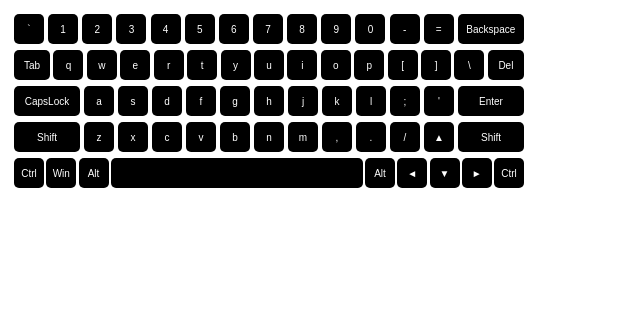
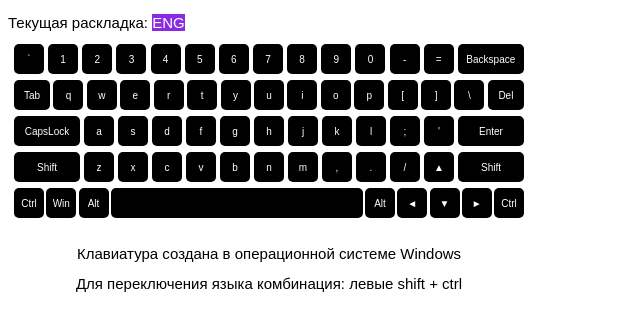
Before and after one commit to BlueOwll/rs-school-virtual-keyboard, a website with bundled scripts: page index.html in a window 1280 px wide. Shown: the whole page, without its empty margins (0-640 px from the left). Built offline with nearby package versions, Linux system fonts and the light colour scheme.

Commit message:
feat: add layout changing

```diff
--- a/src/index.js
+++ b/src/index.js
@@ -7,6 +7,7 @@ import Keyboard from './keyboard.js';
 
 let isEngl = true;
 let virtKeyboard;
+let lang;
 
 window.onload = function () {
     if (localStorage.getItem('isEngl') !== null) {
@@ -23,7 +24,24 @@ window.onload = function () {
     view.className = 'view';
     document.body.append(view);
 
+    const langLabel = document.createElement('span');
+    langLabel.className = 'descr';
+    langLabel.innerHTML = 'Текущая раскладка:    ';
+    view.append(langLabel);
+
+    lang = document.createElement('span');
+    lang.className = 'lang';
+    lang.innerHTML = (isEngl) ? 'ENG' : 'РУС';
+    view.append(lang);
+
     virtKeyboard = new Keyboard(view, isEngl);
+
+
+    const descr = document.createElement('p');
+    descr.className = 'descr';
+    descr.innerHTML = 'Клавиатура создана в операционной системе Windows<br>Для переключения языка комбинация: левыe shift + ctrl';
+    view.append(descr);
+
 
     console.log(virtKeyboard.keys);
 
@@ -53,8 +71,6 @@ const addKeyboardEventsHandler = function () {
 };
 const pressButtonHandler = function (id) {
     const currVKey = virtKeyboard.findKeyById(id);
-
-        console.log(pressedKeys);
     if (currVKey) {
         currVKey.pressKey();
     }
@@ -63,33 +79,25 @@ const pressButtonHandler = function (id) {
         if (!virtKeyboard.isCapsLock) {
             currVKey.releaseKey();
         }
-            console.log('cAPSLOCK DOWN');
     }
     if (currVKey.id.includes('Shift')) {
         virtKeyboard.pressedShift();
     }
-        console.log('pressedkes = ' + pressedKeys);
 };
 
 const releaseButtonHandler = function (id) {
     const currVKey = virtKeyboard.findKeyById(id);
     const i = pressedKeys.indexOf(currVKey.id);
-        console.log('released key ' + id);
     if ((id === 'ShiftLeft') || (id === 'ControlLeft')) {
-            console.log('step 1 ' +id);
-            if((pressedKeys.includes('ShiftLeft')) && (pressedKeys.includes('ControlLeft'))) {
-        // if (((id === 'ShiftLeft') && (pressedKeys.includes('ControlLeft'))) ||
-        // ((id === 'ControlLeft') && (pressedKeys.includes('ShiftLeft')))) {
-            console.log('step 2 ' +id);
+        if ((pressedKeys.includes('ShiftLeft')) && (pressedKeys.includes('ControlLeft'))) {
             isEngl = !isEngl;
             virtKeyboard.changeLayout(isEngl);
+            lang.innerHTML = (isEngl) ? 'ENG' : 'РУС';
             localStorage.setItem('isEngl', isEngl);
-            console.log('is engl ' + isEngl);
         }
     }
     if (!(i === -1)) {
         pressedKeys.splice(i, 1);
-            // console.log('pressedkes = ' + pressedKeys);
         if (currVKey.id === 'CapsLock') {
             return;
         }
@@ -98,7 +106,6 @@ const releaseButtonHandler = function (id) {
         }
         currVKey.releaseKey();
     }
-        console.log('pressedkes = ' + pressedKeys);
 };
 
 const addVirtKeyBoardEventsHandler = function () {
--- a/src/keyboard.js
+++ b/src/keyboard.js
@@ -180,6 +180,7 @@ export default class Keyboard {
 
     changeLayout(layt) {
         this._isEngl = layt;
+        this._updateLegend();
     }
 
     findKeyById(id) {
--- a/src/style.scss
+++ b/src/style.scss
@@ -14,6 +14,7 @@ html{
     min-width: $view-width;
     width: $view-width;
 }
+
 
 .keyButton{
     display:flex;
@@ -58,3 +59,13 @@ html{
     justify-content: space-between;
 
 }
+.descr{
+    font: normal 400 1.5rem/200% Arial,sans-serif;
+    text-align: center;
+}
+.lang{
+    background-color: blueviolet;
+    color: white;
+    font: normal 400 1.5rem/200% Arial,sans-serif;
+    text-align: center;
+}
```
Also changed, not shown: src/style.css, 1 other file. Lines whose indentation alone changed are shown as unchanged.
